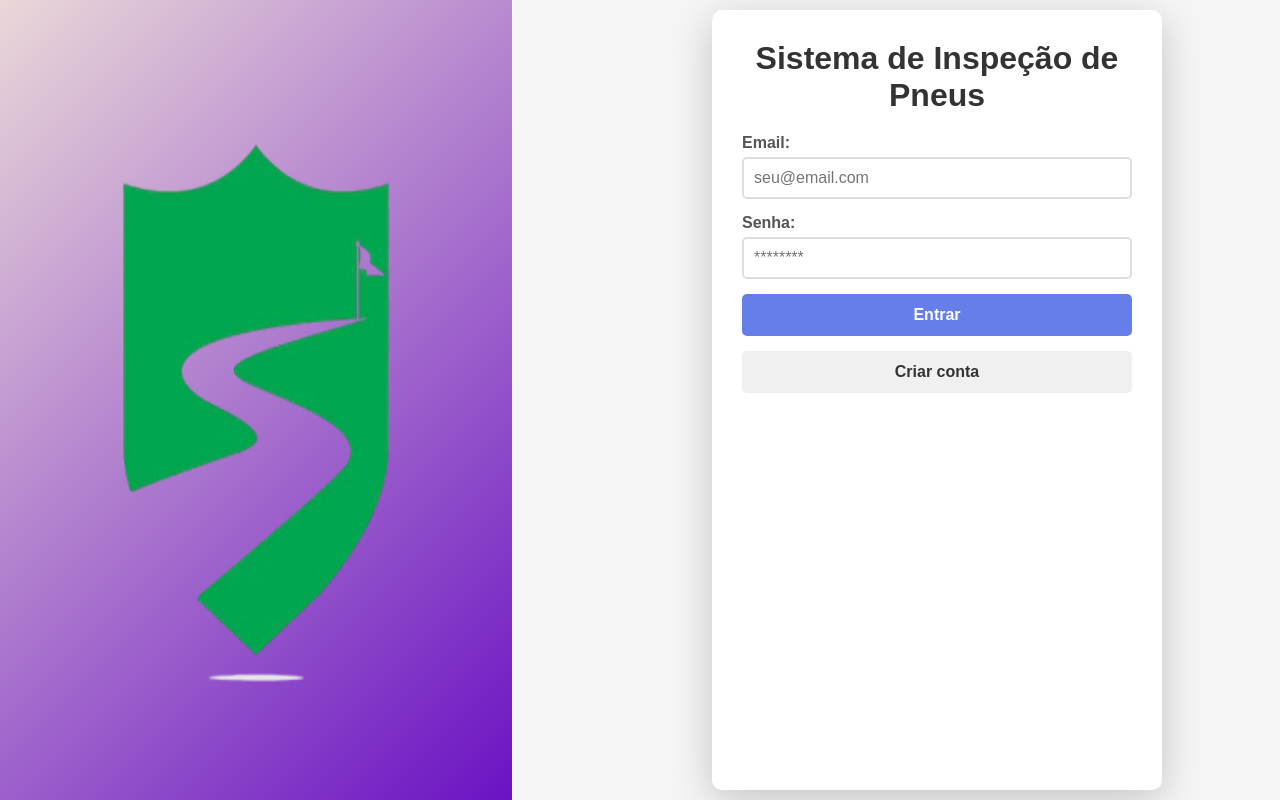
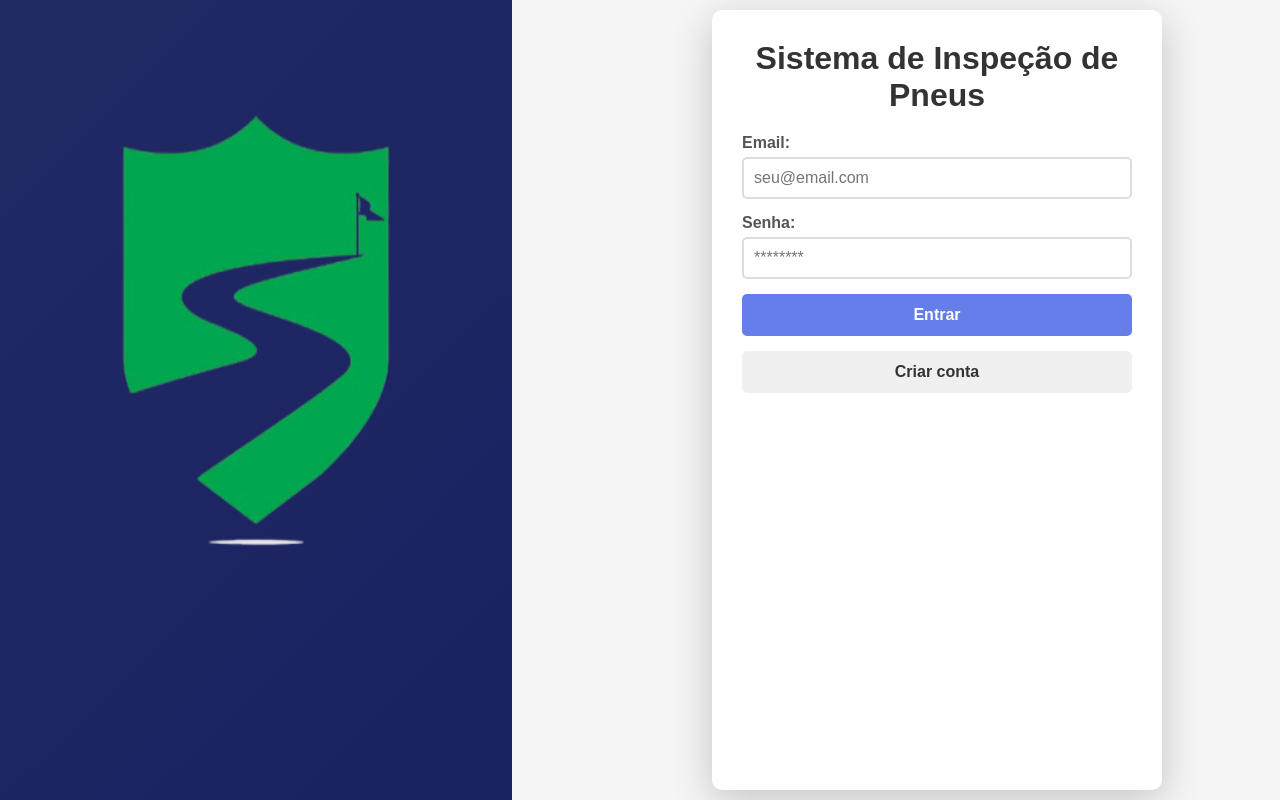
Before and after one commit to Lancellot/sistema-inspecao-pneus, a React (Create React App) app: page / in a window 1280 px wide. Built offline with nearby package versions, Linux system fonts and the light colour scheme.

Commit message:
style: troca da cor da tela de login e cadastro

```diff
--- a/src/components/Cadastro.js
+++ b/src/components/Cadastro.js
@@ -1,5 +1,6 @@
 import React, { useState } from 'react';
 import { styles } from '../styles/styles';
+import logo from '../assets/logos/logo-pneu.png';
 
 function Cadastro({ setTelaAtual }) {
     const [nome, setNome] = useState('');
--- a/src/styles/styles.js
+++ b/src/styles/styles.js
@@ -11,18 +11,18 @@ export const styles = {
     },
     logo: {
         width: '100%',
-        height: '100%',
+        height: '80%',
         display: 'flex',
         justifyContent: 'center',
         alignItems: 'center'
     },
     img: {
-        width: '150px'
+        width: '100px'
     },
     bglogin: {
         width: '40%',
         height: '100vh',
-        background: 'linear-gradient(135deg, #ead8d8ff 0%, #6a12c3ff 100%)'
+        background: 'linear-gradient(135deg, #222a64ff 0%, #192161 100%)'
     },
 
     containerLogin1: {
```
